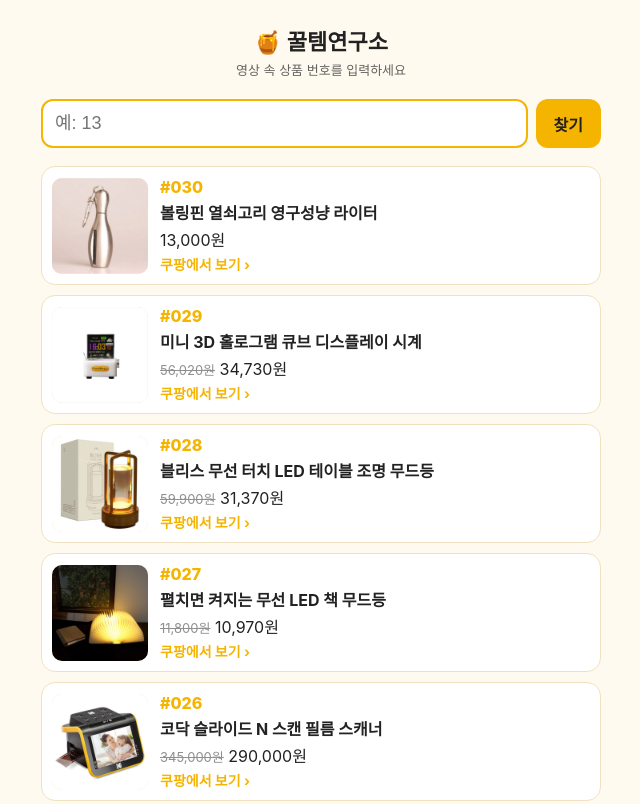
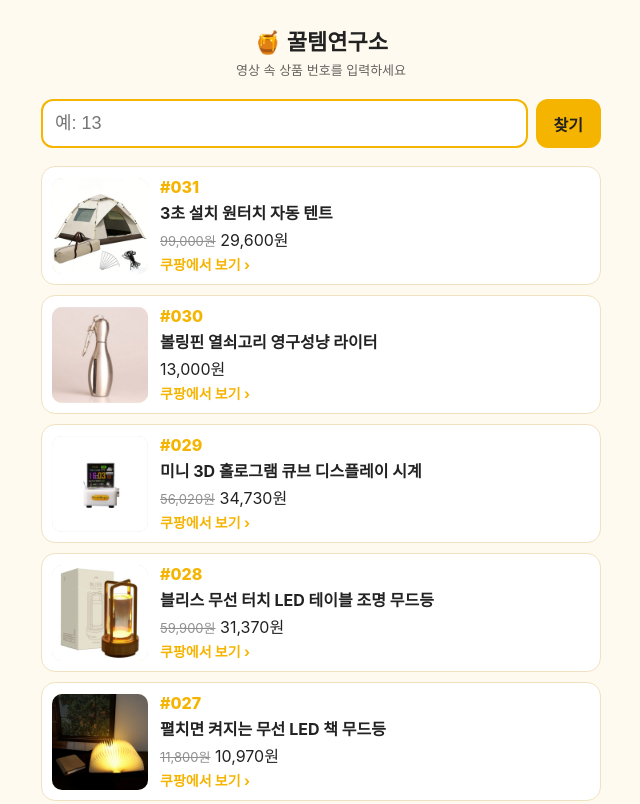
Before and after one commit to inseok1/kkultem, a plain HTML site: page index.html in a window 1280 px wide. Shown: the top 804 px of the page, without its empty margins (319-959 px from the left). Drawn offline with Linux system fonts and the light colour scheme.

Commit message:
상품 31개

```diff
--- a/index.html
+++ b/index.html
@@ -18,6 +18,11 @@ h1{font-size:22px;margin:8px 0 4px;text-align:center} .sub{text-align:center;fon
 </style></head><body><main>
 <h1>🍯 꿀템연구소</h1><p class="sub">영상 속 상품 번호를 입력하세요</p>
 <form class="find" onsubmit="go();return false"><input id="q" inputmode="numeric" placeholder="예: 13" autocomplete="off"><button>찾기</button></form>
+<a class="card" id="n031" href="https://link.coupang.com/a/i2aK78Mf0K" target="_blank" rel="nofollow sponsored noopener">
+  <img src="img/031.jpg" alt="" loading="lazy">
+  <div class="info"><span class="no">#031</span><b>3초 설치 원터치 자동 텐트</b>
+  <span class="price"><s>99,000원</s> 29,600원</span>
+  <span class="btn">쿠팡에서 보기 ›</span></div></a>
 <a class="card" id="n030" href="https://link.coupang.com/a/i0vBaZAEuq" target="_blank" rel="nofollow sponsored noopener">
   <img src="img/030.jpg" alt="" loading="lazy">
   <div class="info"><span class="no">#030</span><b>볼링핀 열쇠고리 영구성냥 라이터</b>
```
Also changed, not shown: img/031.jpg (added).
